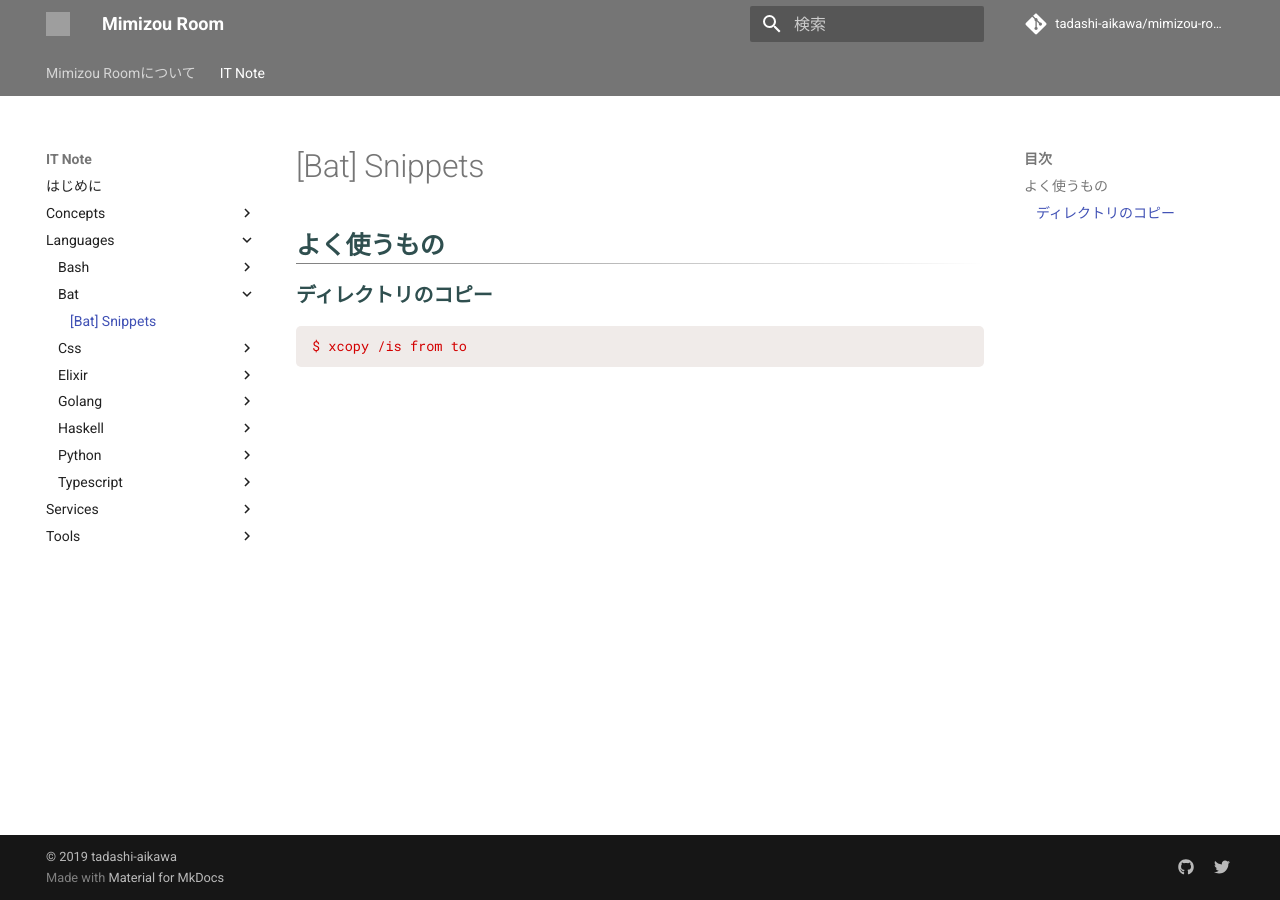
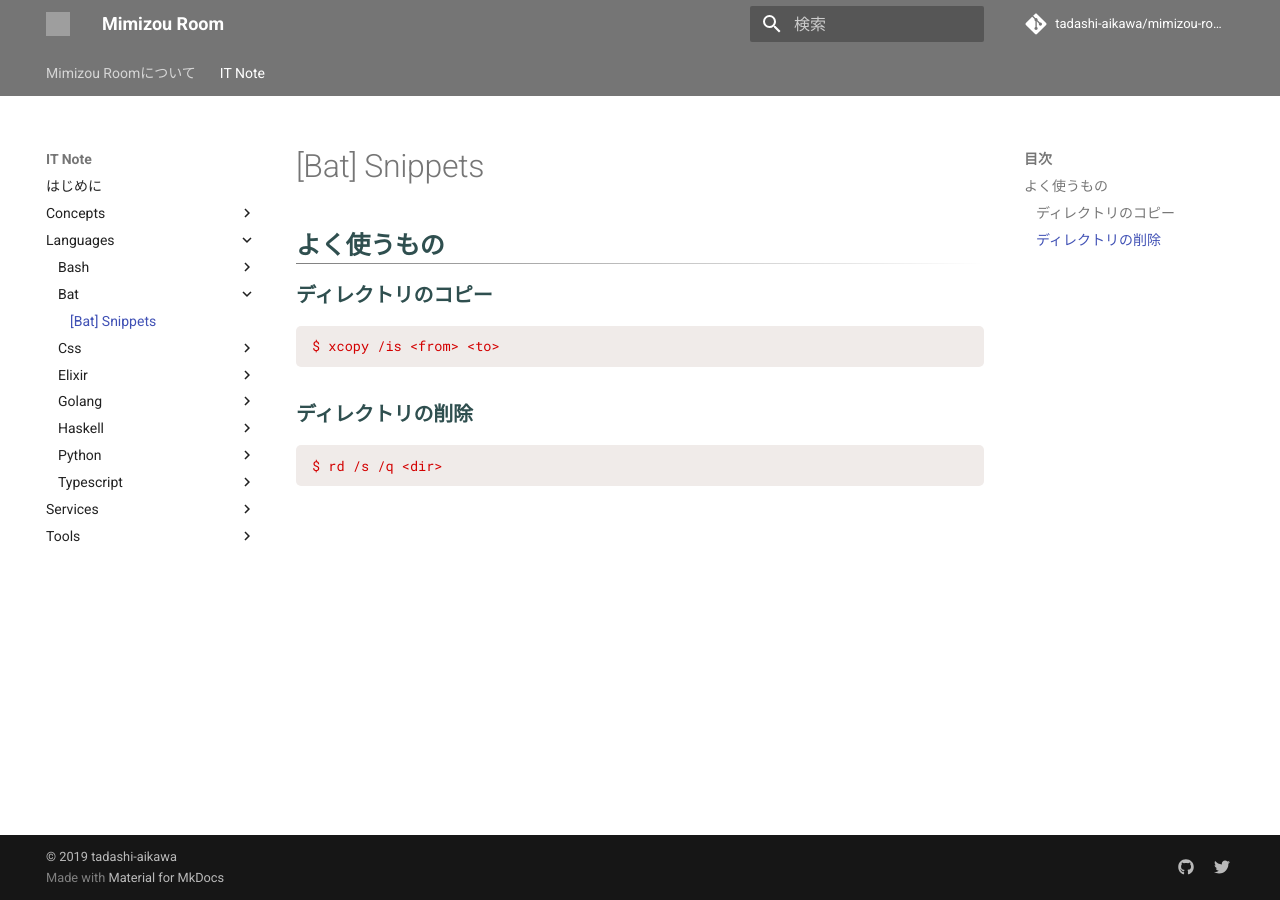
Before and after one commit to tadashi-aikawa/mimizou-room, an MkDocs documentation site: the page built from docs/IT_Note/languages/bat/snippets.md, in a window 1280 px wide. Built offline with MkDocs 1.6.1 and Material for MkDocs 9.7.7, drawn with Linux system fonts in a browser that asks for light colours; comment, search, counter and statistics services are not loaded; grey boxes are pictures that could not be loaded.

Commit message:
[Bat] ディレクトリ削除を追加

````diff
--- a/docs/IT_Note/languages/bat/snippets.md
+++ b/docs/IT_Note/languages/bat/snippets.md
@@ -7,5 +7,11 @@
 ### ディレクトリのコピー
 
 ```
-$ xcopy /is from to
+$ xcopy /is <from> <to>
 ```
+
+### ディレクトリの削除
+
+```
+$ rd /s /q <dir>
+```
````
